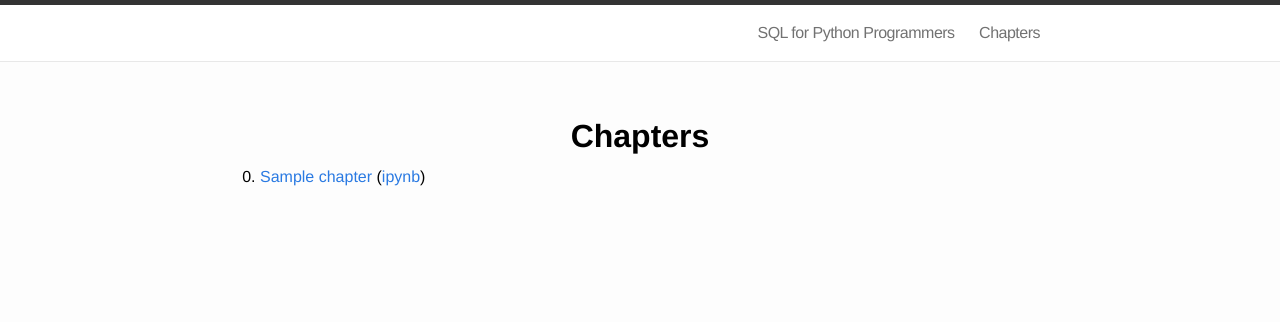
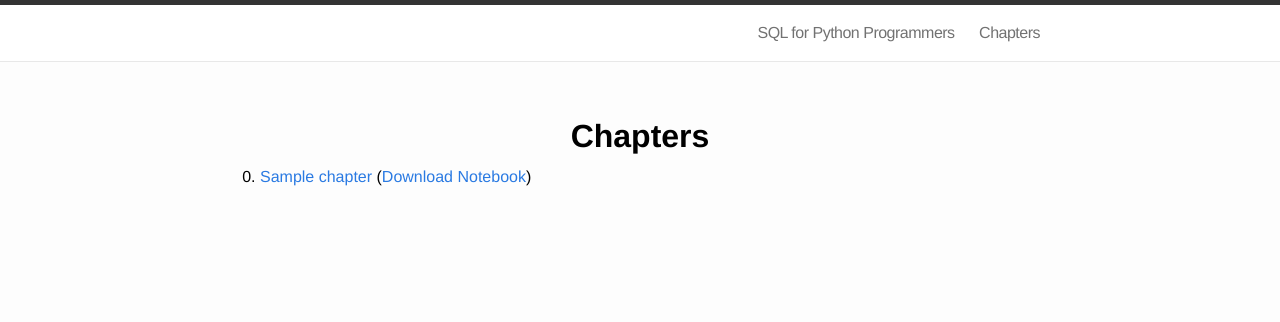
Before and after one commit to meatballs/sql_python_tutorial, a Python web app: template templates/home.html in a window 1280 px wide. Shown: the top 322 px of the page. Run offline with Jinja, Linux system fonts and the light colour scheme; the template is opened without the code that fills it: most values are stand-ins (such as "Sample title", 1, 10 or a date in 2020).

```diff
--- a/templates/partials/list_of_chapters.html
+++ b/templates/partials/list_of_chapters.html
@@ -2,6 +2,6 @@
   <ol start=0>
       {% for chapter in chapters %}
           <li><a href=/{{root}}/chapters/{{ chapter.dir }}/>{{ chapter.title }}</a>
-              (<a href={{ chapter.nb }}>ipynb</a>)</li>
+              (<a href={{ chapter.nb }}>Download Notebook</a>)</li>
       {% endfor %}
   </ol>
```
Also changed, not shown: README.md, 2 other files.
